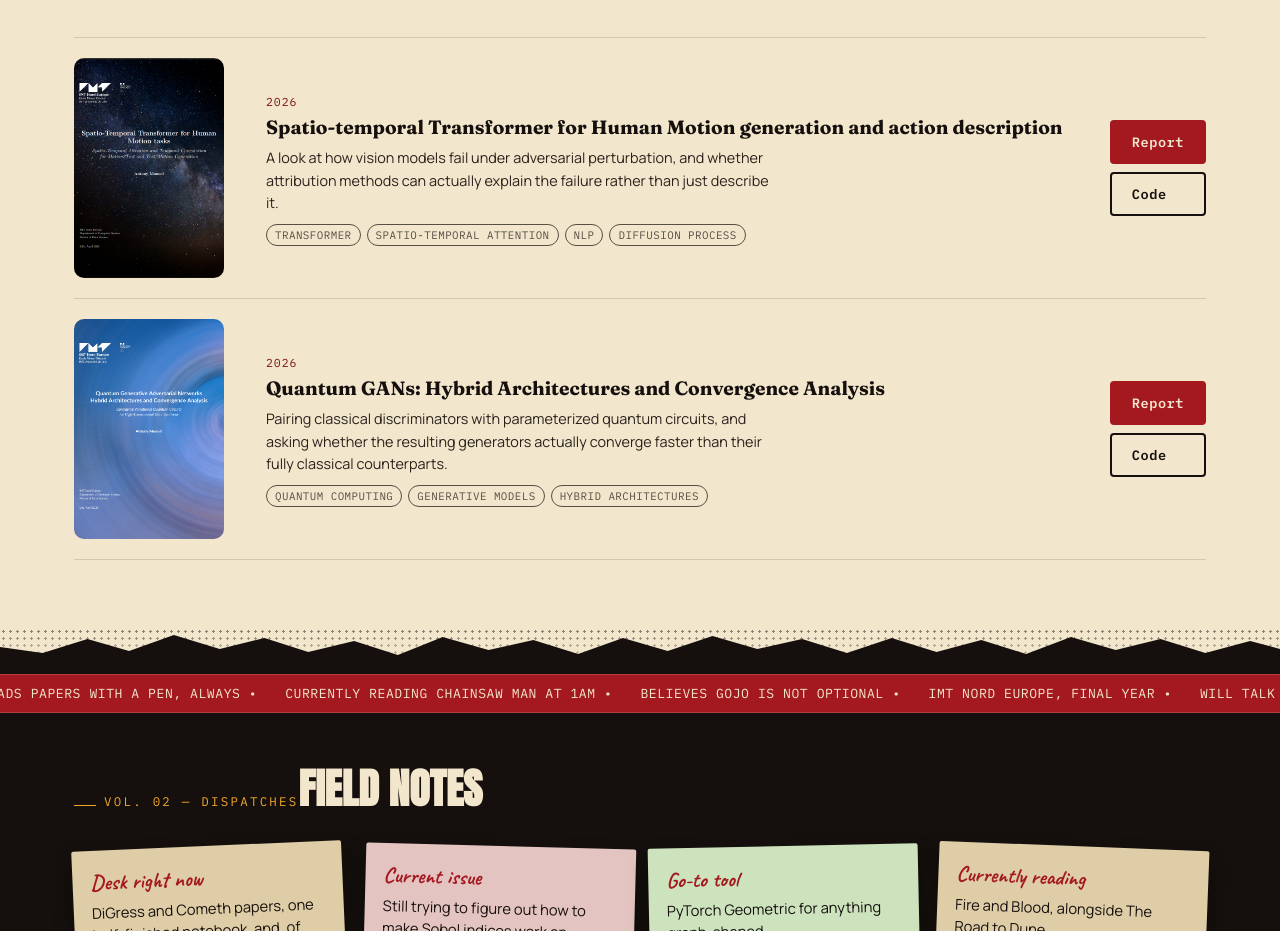
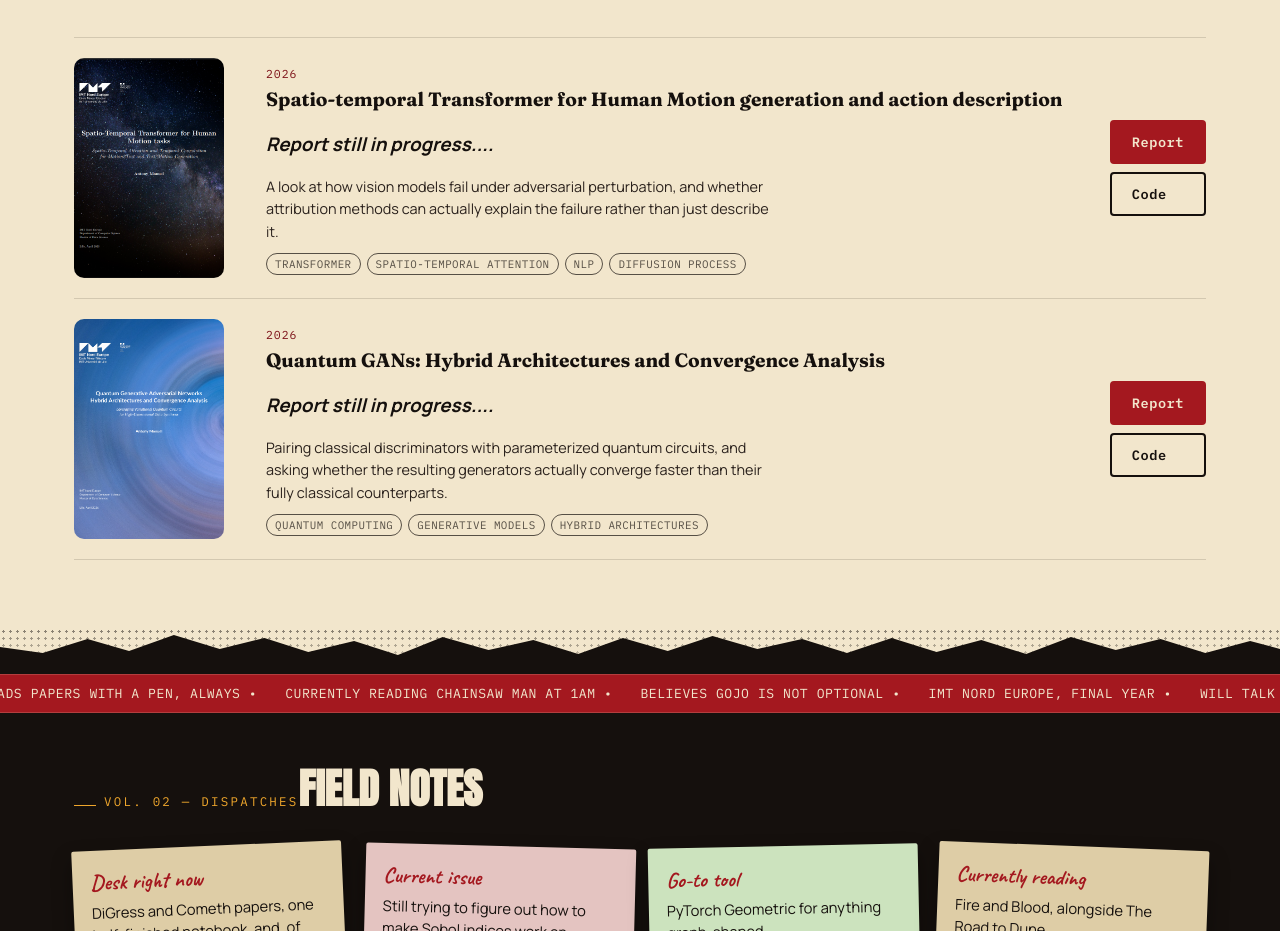
Before and after one commit to maegonz/maegonz.github.io, a Vue app: page / in a window 1280 px wide. Shown: the part 1400-2331 px from the top of the page. Built offline with nearby package versions, Linux system fonts and the light colour scheme.

Commit message:
Add progress report notice and update project link to PDF

```diff
--- a/src/components/LatestWork.vue
+++ b/src/components/LatestWork.vue
@@ -34,6 +34,7 @@ const papers = [
         <div class="paper-info">
           <span class="paper-year">{{ p.year }}</span>
           <h3>{{ p.title }}</h3>
+          <h1><i>Report still in progress....</i></h1>
           <p class="paper-desc">{{ p.description }}</p>
           <div class="paper-tags">
             <span v-for="t in p.tags" :key="t">{{ t }}</span>
--- a/src/components/ProjectsMosaic.vue
+++ b/src/components/ProjectsMosaic.vue
@@ -42,7 +42,7 @@ const projects = [
     title: 'M1 Thesis on Adversarial Detection Methods',
     image: 'figures/m1_internship_first_page.png',
     tags: ['Explainability', 'Adversarial Examples', 'Computer Vision'],
-    link: 'https://github.com/maegonz/Generative-Adversarial-Networks',
+    link: 'doc/m1_internship.pdf',
   },
 ]
 </script>
```
